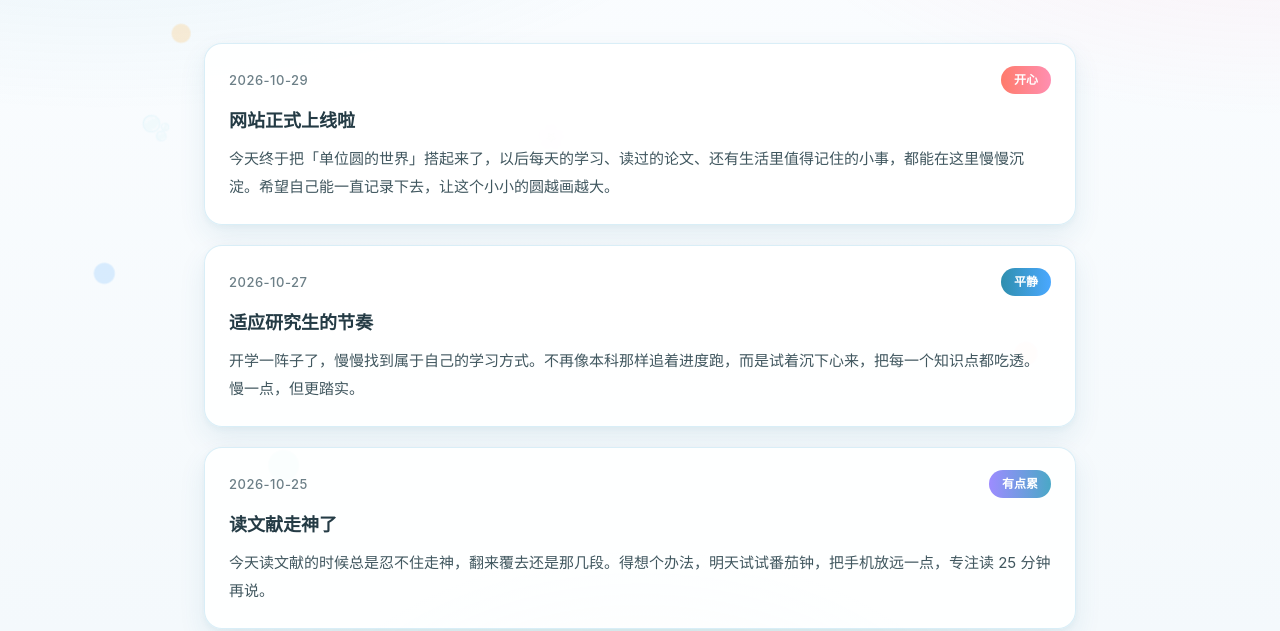
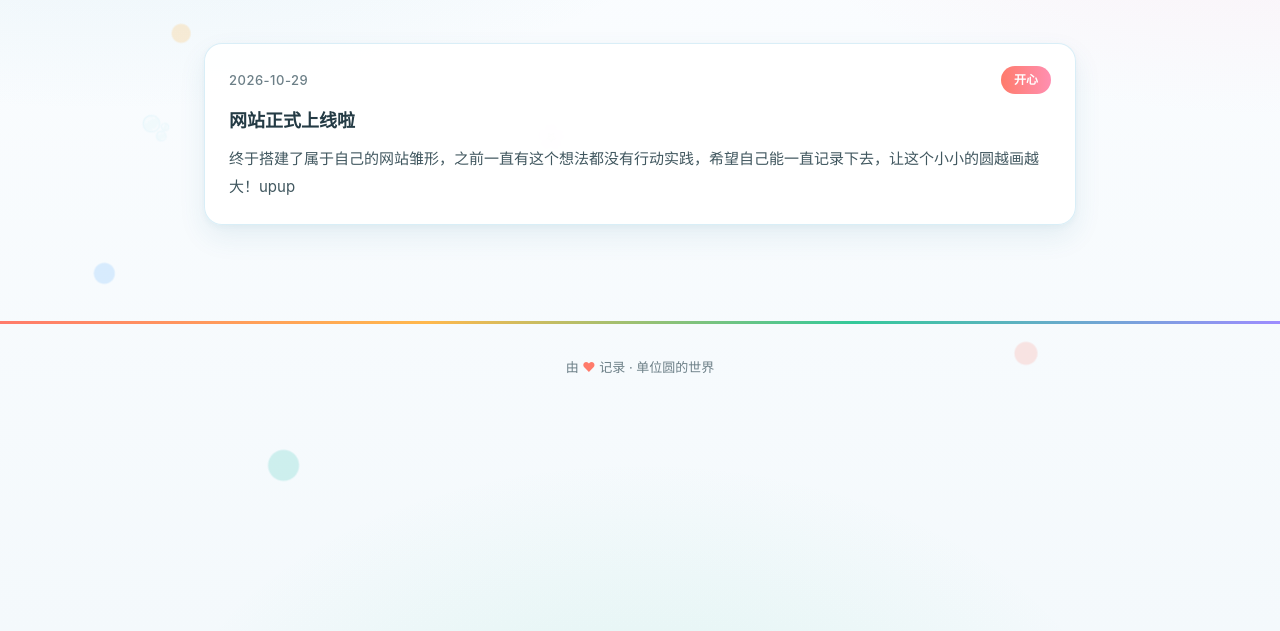
Before and after one commit to danweiyuan-ai/danweiyuan-ai.github.io, a plain HTML site: page murmur.html in a window 1280 px wide. Shown: the part 169-800 px from the top of the page. Drawn offline with Linux system fonts and the light colour scheme.

Commit message:
Revise diary entry and remove old entries
Updated diary entry to reflect the completion of the website and removed previous entries.

```diff
--- a/murmur.html
+++ b/murmur.html
@@ -32,26 +32,9 @@
             <span class="mood mood-happy">开心</span>
           </div>
           <h3 class="diary-title">网站正式上线啦</h3>
-          <p class="diary-text">今天终于把「单位圆的世界」搭起来了，以后每天的学习、读过的论文、还有生活里值得记住的小事，都能在这里慢慢沉淀。希望自己能一直记录下去，让这个小小的圆越画越大。</p>
+          <p class="diary-text">终于搭建了属于自己的网站雏形，之前一直有这个想法都没有行动实践，希望自己能一直记录下去，让这个小小的圆越画越大！upup</p>
         </article>
 
-        <article class="diary">
-          <div class="diary-head">
-            <span class="diary-date">2026-10-27</span>
-            <span class="mood mood-calm">平静</span>
-          </div>
-          <h3 class="diary-title">适应研究生的节奏</h3>
-          <p class="diary-text">开学一阵子了，慢慢找到属于自己的学习方式。不再像本科那样追着进度跑，而是试着沉下心来，把每一个知识点都吃透。慢一点，但更踏实。</p>
-        </article>
-
-        <article class="diary">
-          <div class="diary-head">
-            <span class="diary-date">2026-10-25</span>
-            <span class="mood mood-tired">有点累</span>
-          </div>
-          <h3 class="diary-title">读文献走神了</h3>
-          <p class="diary-text">今天读文献的时候总是忍不住走神，翻来覆去还是那几段。得想个办法，明天试试番茄钟，把手机放远一点，专注读 25 分钟再说。</p>
-        </article>
       </div>
     </section>
   </main>
```
